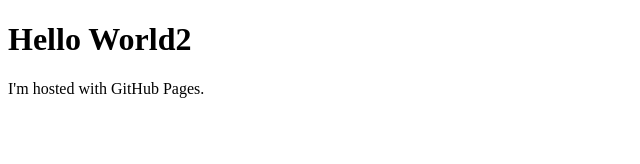
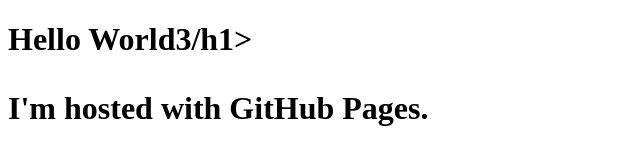
Before and after one commit to iwaj45/IcsRepository, a plain HTML site: page index.html in a window 1280 px wide. Shown: the whole page, without its empty margins (0-640 px from the left). Drawn offline with Linux system fonts and the light colour scheme.

Commit message:
Initial commit

```diff
--- a/index.html
+++ b/index.html
@@ -1,7 +1,7 @@
 <!DOCTYPE html>
 <html>
 <body>
-<h1>Hello World2</h1>
+<h1>Hello World3/h1>
 <p>I'm hosted with GitHub Pages.</p>
 </body>
 </html>
```
